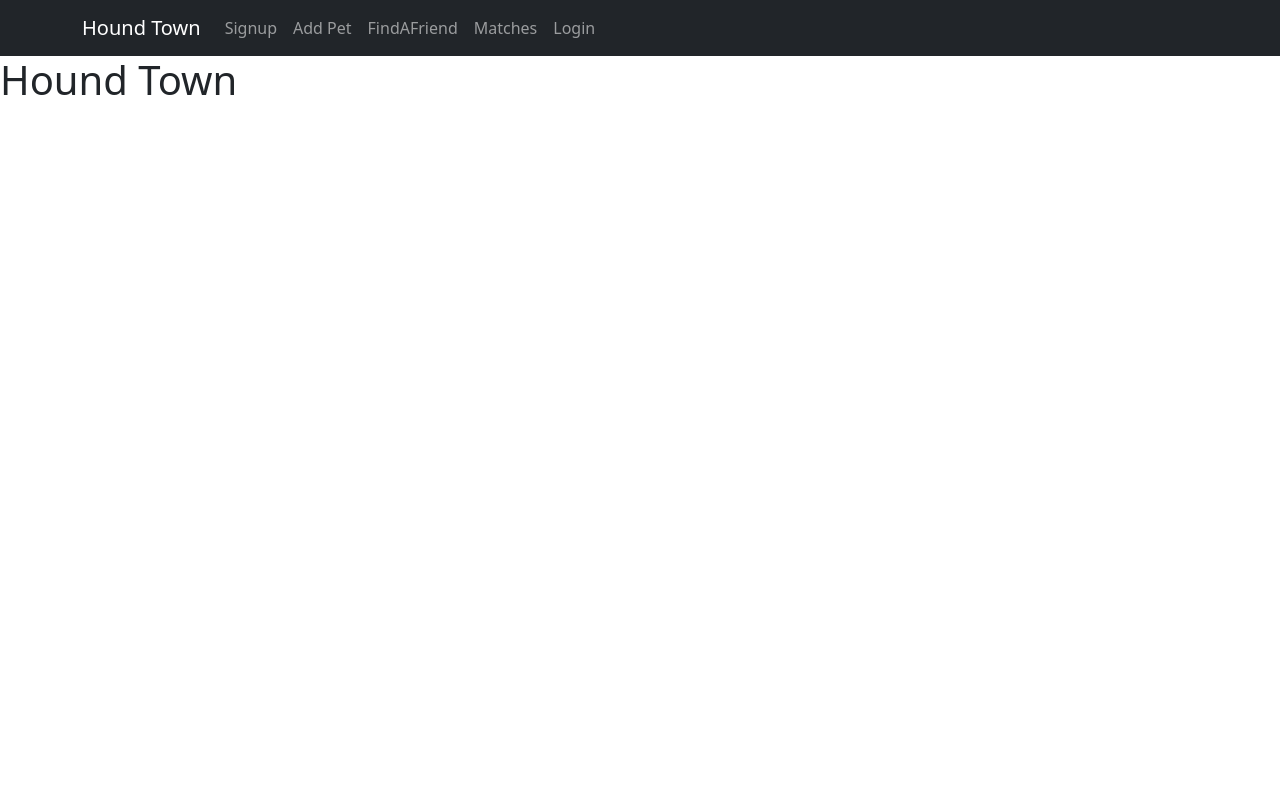
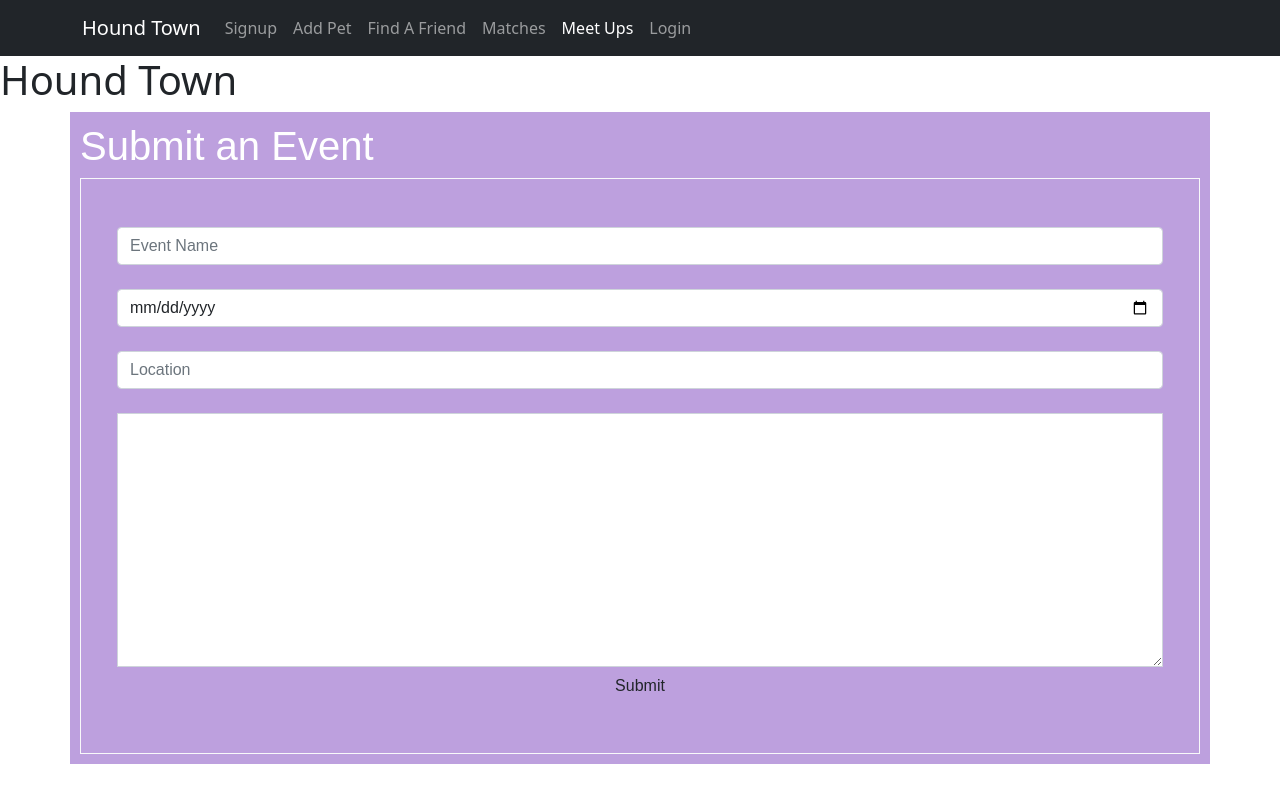
Before and after one commit to killjoyangel/Hound-Town, a React (Create React App) app in the folder client/: page /MeetUps in a window 1280 px wide. Built offline with nearby package versions, Linux system fonts and the light colour scheme.

Commit message:
meet ups pages

```diff
--- a/client/src/App.js
+++ b/client/src/App.js
@@ -14,6 +14,7 @@ import AddPet from "./pages/AddPet";
 import SavePetProfile from "./pages/SavePetProfile";
 import MyNavbar from "./components/Navbar";
 import FindAFriend from "./pages/FindAFriend";
+import MeetUps from "./pages/MeetUps";
 
 
 // Construct our main GraphQL API endpoint
@@ -63,6 +64,9 @@ function App () {
          <Route exact path="/FindAFriend">
          <FindAFriend />
          </Route>
+         <Route exact path="/MeetUps">
+         <MeetUps/>
+         </Route>
          </Switch>
         </Router>
       </ApolloProvider>
--- a/client/src/components/Navbar/index.js
+++ b/client/src/components/Navbar/index.js
@@ -46,8 +46,9 @@ function MyNavbar () {
     <Nav className="me-auto">
       <Nav.Link as={NavLink} to="/Signup">Signup</Nav.Link>
       <Nav.Link as={NavLink} to="/AddPet">Add Pet</Nav.Link>
-      <Nav.Link as={NavLink} to="/FindAFriend">FindAFriend</Nav.Link>
+      <Nav.Link as={NavLink} to="/FindAFriend">Find A Friend</Nav.Link>
       <Nav.Link as={NavLink} to="/SavePetProfile">Matches</Nav.Link>
+      <Nav.Link as={NavLink} to="/MeetUps">Meet Ups</Nav.Link>
       {Auth.loggedIn() ?  <Nav.Link as={NavLink} to="/Login" onClick={handleLogout}>Logout</Nav.Link> : <Nav.Link as={NavLink} to="/Login">Login</Nav.Link>}
     </Nav>
   </Navbar.Collapse>
--- a/client/src/pages/FindAFriend.js
+++ b/client/src/pages/FindAFriend.js
@@ -2,13 +2,11 @@ import React from "react";
 import { BrowserRouter as Router } from "react-router-dom";
 import Navbar from "../components/Navbar";
 
-import TinderCards from "../components/Tindercards/Tindercards";
 
 function FindAFriend () {
   return (
     <Router>
       <Navbar />
-      <TinderCards></TinderCards>
       <div className="flex-column justify-flex-start min-100-vh"></div>
     </Router>
   );
--- /dev/null
+++ b/client/src/pages/MeetUpForm.js
@@ -0,0 +1,72 @@
+import React from "react";
+
+const MeetUpForm = (props) => {
+  return (
+    <div>
+      <form
+        className="text-center border border-light p-5"
+        onSubmit={props.handleSubmit}
+      >
+        <div className="row">
+          <input
+            className="form-control"
+            id="eventName"
+            type="text"
+            placeholder="Event Name"
+            name="name"
+            value={props.name}
+            onChange={(event) => {
+              props.setName(event.target.value);
+            }}
+          />
+        </div>
+        <br />
+        <div className="row">
+          <input
+            className="form-control"
+            id="date"
+            type="date"
+            name="date"
+            value={props.date}
+            onChange={(event) => {
+              props.setDate(event.target.value);
+            }}
+          />
+        </div>
+        <br />
+        <div className="row">
+          <input
+            className="form-control"
+            id="location"
+            type="text"
+            placeholder="Location"
+            name="location"
+            value={props.location}
+            onChange={(event) => {
+              props.setLocation(event.target.value);
+            }}
+          />
+        </div>
+        <br />
+        <div className="row">
+          <textarea
+            className="form-control rounded-0"
+            rows="10"
+            id="description"
+            type="text"
+            name="description"
+            value={props.description}
+            onChange={(event) => {
+              props.setDescription(event.target.value);
+            }}
+          />
+        </div>
+        <button type="submit" className="btn btn-light-blue">
+          Submit
+        </button>
+      </form>
+    </div>
+  );
+};
+
+export default MeetUpForm;
--- /dev/null
+++ b/client/src/pages/MeetUps.js
@@ -0,0 +1,60 @@
+import React, { useState, useContext } from "react";
+import axios from "axios";
+import MeetUpForm from "./MeetUpForm";
+import UserContext from "../utils/UserContext";
+
+
+const NewPlayDate = (props) => {
+  const [name, setName] = useState("");
+  const [date, setDate] = useState("");
+  const [location, setLocation] = useState("");
+  const [description, setDescription] = useState("");
+
+  // const status = useContext(StatusContext);
+  const user = useContext(UserContext);
+
+  const handleSubmit = (event) => {
+    let config = {
+      headers: {
+        auth: user.jwt,
+      },
+    };
+    event.preventDefault();
+    axios
+      .post("/api/playdate", { name, date, location, description }, config)
+      .then((response) => {
+        // console.log(response.data);
+        // When clicking submit will redirect to playdate page
+        props.history.push("/meetup");
+      })
+      .catch((err) => {
+        console.log(err);
+      });
+  };
+  const mystyle = {
+    color: "white",
+    backgroundColor: "rgb(124, 67, 189, .5)",
+    padding: "10px",
+    fontFamily: "Arial",
+    maxLength: "100%",
+  };
+
+  return (
+    <div className="container" style={mystyle}>
+      <h1>Submit an Event</h1>
+      <MeetUpForm
+        handleSubmit={handleSubmit}
+        setName={setName}
+        setDate={setDate}
+        setLocation={setLocation}
+        setDescription={setDescription}
+        name={name}
+        date={date}
+        location={location}
+        description={description}
+      />
+    </div>
+  );
+};
+
+export default NewPlayDate;
--- /dev/null
+++ b/client/src/utils/UserContext.js
@@ -0,0 +1,8 @@
+import React from "react";
+
+const tokenContext = React.createContext({
+  jwt: "",
+  handleLogin: () => {}
+});
+
+export default tokenContext;
```
Also changed, not shown: client/src/components/Tindercards/Tindercards.css (deleted, +0 -29 lines), client/src/components/Tindercards/Tindercards.js (deleted, +0 -56 lines).
